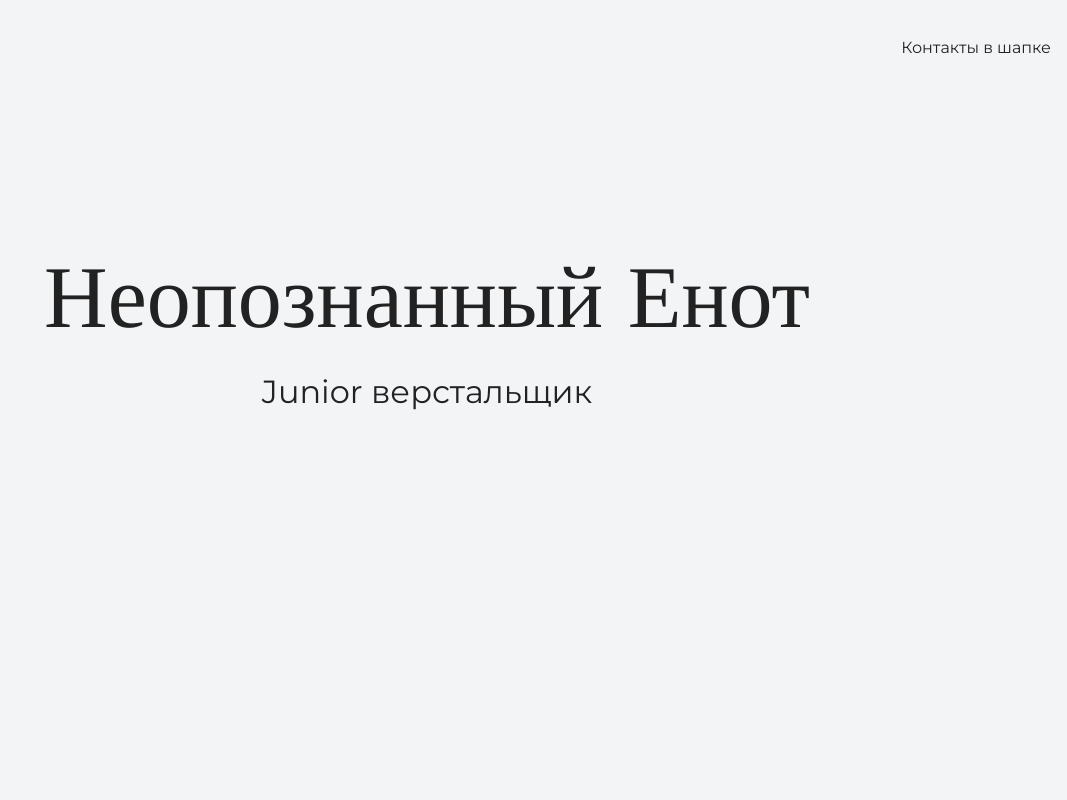
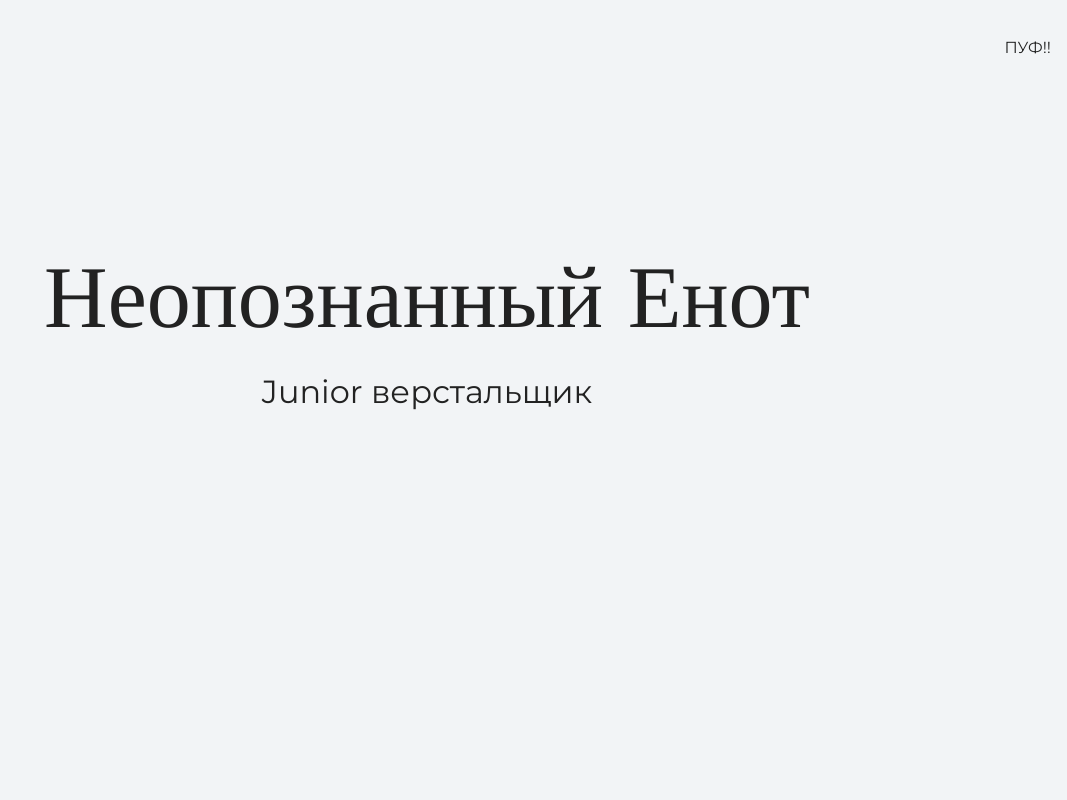
Before and after one commit to AnnaKimson/education2, a plain HTML site: page index.html in a window 1280 px wide. Shown: the top 800 px of the page, without its empty margins (213-1280 px from the left). Drawn offline with nearby package versions, Linux system fonts and the light colour scheme.

```diff
--- a/index.html
+++ b/index.html
@@ -10,7 +10,7 @@
   <div>
     <header class="page-header">
       <div class="container">
-      Контакты в шапке
+      ПУФ!!
     </div>
     </header>
 
```
